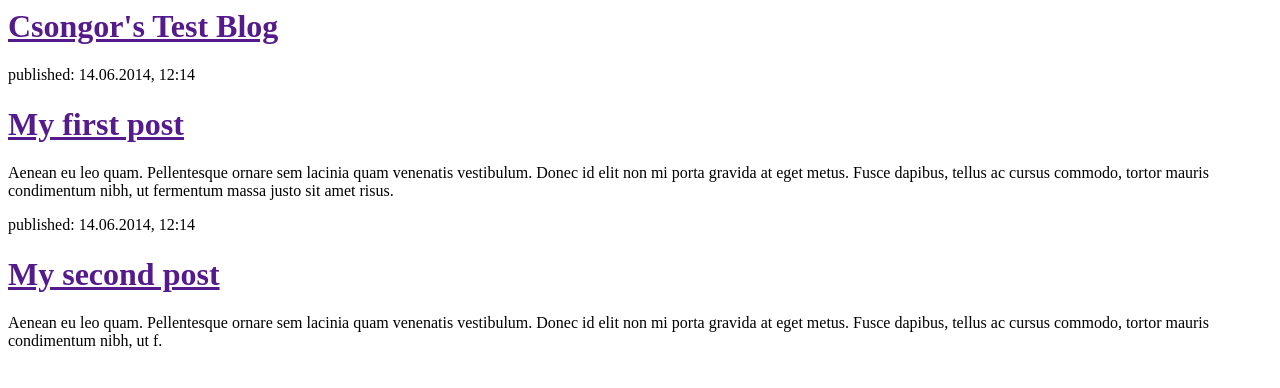
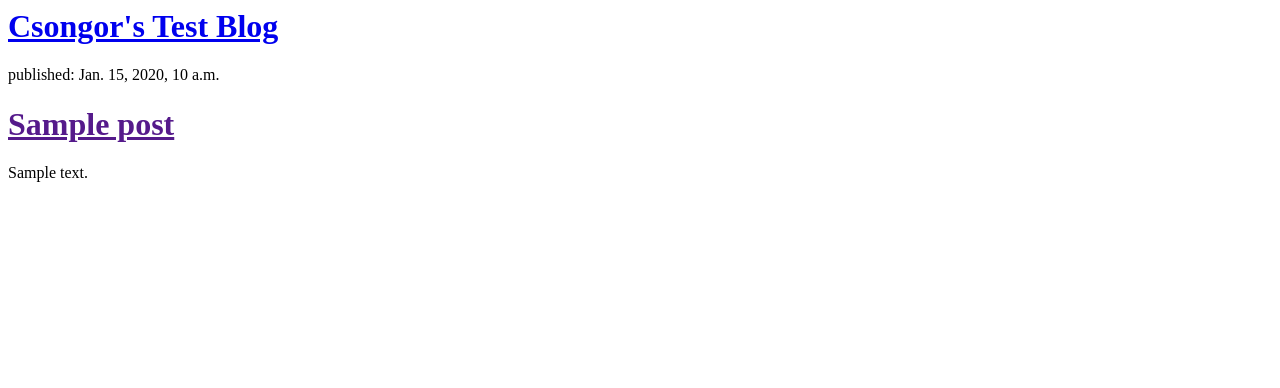
Before and after one commit to iamcsongor/my-first-blog, a Django app: template blog/templates/blog/post_list.html in a window 1280 px wide. Shown: the top 388 px of the page. Run offline with Django 3.2, Linux system fonts and the light colour scheme; the template is opened without the code that fills it: values that come from a table or form of the project are taken from there, others are empty; tables that the repository leaves empty hold one stand-in row (values such as "Sample post").

Commit message:
Modified templates to display posts from database.

```diff
--- a/blog/templates/blog/post_list.html
+++ b/blog/templates/blog/post_list.html
@@ -4,19 +4,15 @@
     </head>
     <body>
         <div>
-            <h1><a href="">Csongor's Test Blog</a></h1>
-        </div>
+		    <h1><a href="/">Csongor's Test Blog</a></h1>
+		</div>
 
-        <div>
-            <p>published: 14.06.2014, 12:14</p>
-            <h1><a href="">My first post</a></h1>
-            <p>Aenean eu leo quam. Pellentesque ornare sem lacinia quam venenatis vestibulum. Donec id elit non mi porta gravida at eget metus. Fusce dapibus, tellus ac cursus commodo, tortor mauris condimentum nibh, ut fermentum massa justo sit amet risus.</p>
-        </div>
-
-        <div>
-            <p>published: 14.06.2014, 12:14</p>
-            <h1><a href="">My second post</a></h1>
-            <p>Aenean eu leo quam. Pellentesque ornare sem lacinia quam venenatis vestibulum. Donec id elit non mi porta gravida at eget metus. Fusce dapibus, tellus ac cursus commodo, tortor mauris condimentum nibh, ut f.</p>
-        </div>
+		{% for post in posts %}
+		    <div>
+		        <p>published: {{ post.published_date }}</p>
+		        <h1><a href="">{{ post.title }}</a></h1>
+		        <p>{{ post.text|linebreaksbr }}</p>
+		    </div>
+		{% endfor %}
     </body>
 </html>
```
